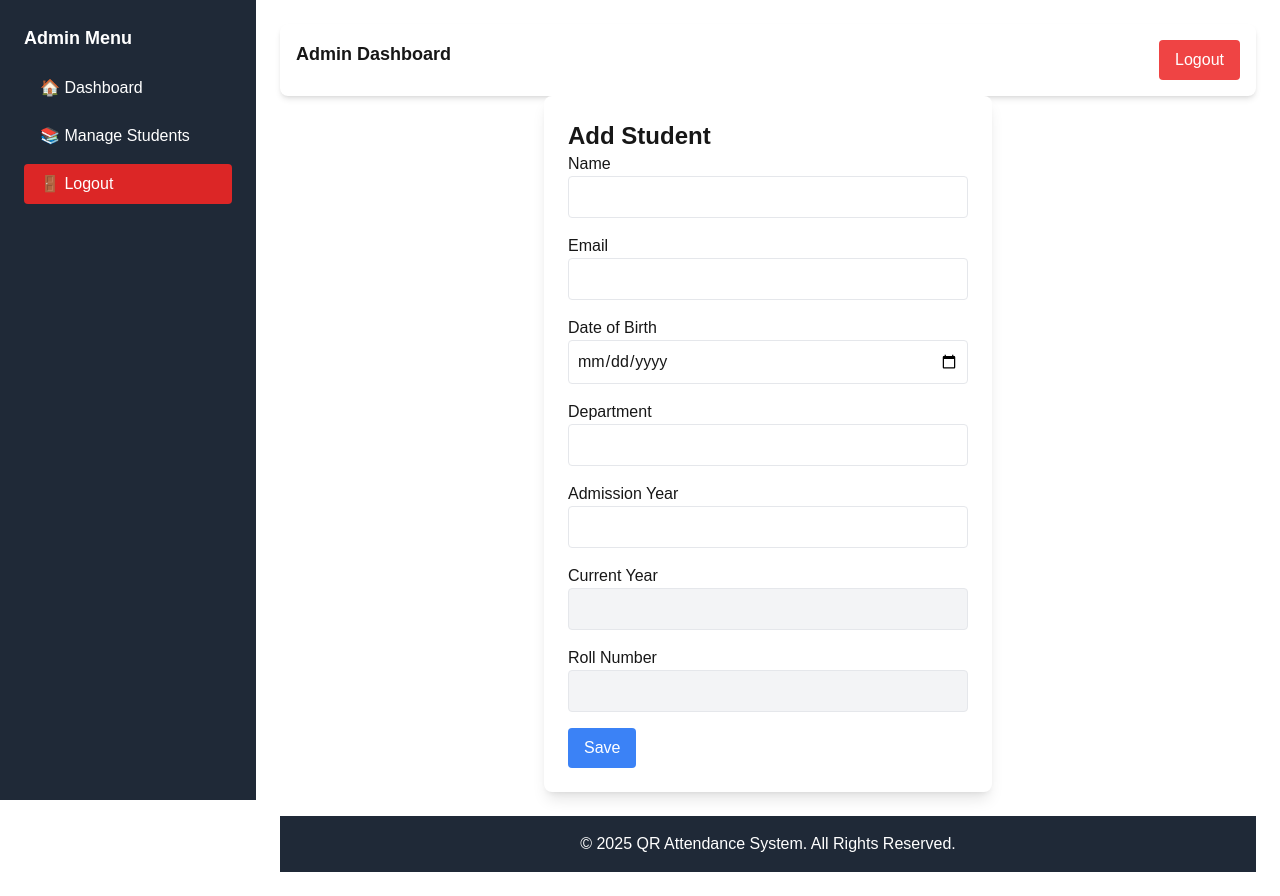
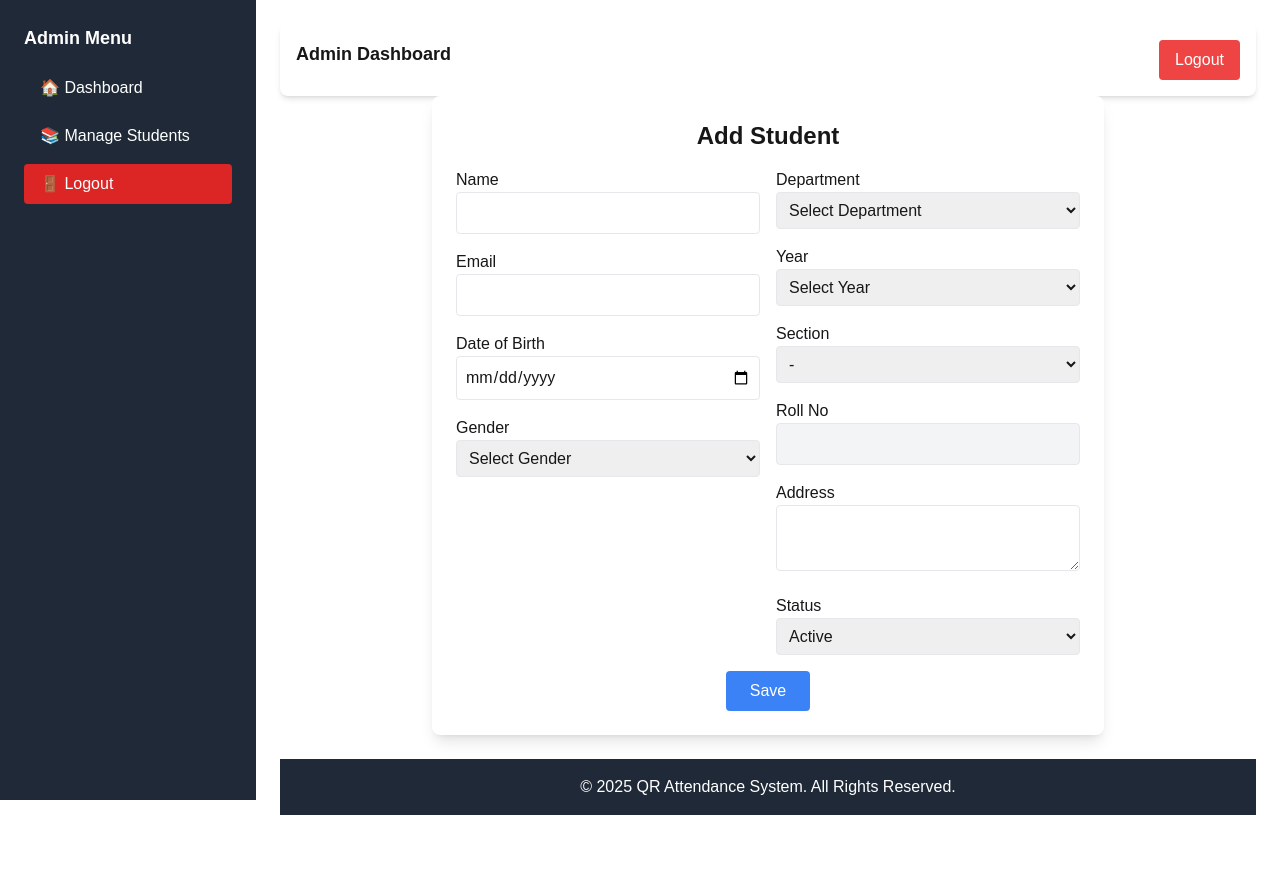
Before and after one commit to anupradeepr7/qr-attendance-system, a Next.js app: page /admin/students/add in a window 1280 px wide. After the commit the page ends 839 px from the top, so only its background shows below. Built offline with nearby package versions, Linux system fonts and the light colour scheme.

Commit message:
attendance marked by cam

```diff
--- a/package.json
+++ b/package.json
@@ -19,6 +19,7 @@
     "react": "^18.3.1",
     "react-dom": "^18.3.1",
     "react-firebase-hooks": "^5.1.1",
+    "react-icons": "^5.4.0",
     "react-qr-scanner": "^1.0.0-alpha.11"
   },
   "devDependencies": {
--- a/src/app/admin/students/add/page.js
+++ b/src/app/admin/students/add/page.js
@@ -1,5 +1,5 @@
 "use client";
-import { useState } from "react";
+import { useState, useEffect } from "react";
 import { collection, doc, setDoc } from "firebase/firestore";
 import { db } from "@/lib/firebase";
 import { useRouter } from "next/navigation";
@@ -11,52 +11,43 @@ export default function AddStudent() {
   const [name, setName] = useState("");
   const [email, setEmail] = useState("");
   const [dob, setDob] = useState("");
+  const [gender, setGender] = useState("");
   const [department, setDepartment] = useState("");
-  const [admissionYear, setAdmissionYear] = useState("");
+  const [year, setYear] = useState("");
+  const [section, setSection] = useState("");
+  const [address, setAddress] = useState("");
+  const [status, setStatus] = useState("Active");
   const [rollNo, setRollNo] = useState("");
-  const [currentYear, setCurrentYear] = useState("");
 
   const router = useRouter();
 
-  // Function to determine the student's current year of study
-  const calculateCurrentYear = () => {
-    if (admissionYear) {
-      const currentYear = new Date().getFullYear();
-      const yearDifference = currentYear - parseInt(admissionYear);
-
-      if (yearDifference === 0) setCurrentYear("1st Year");
-      else if (yearDifference === 1) setCurrentYear("2nd Year");
-      else if (yearDifference === 2) setCurrentYear("3rd Year");
-      else if (yearDifference >= 3) setCurrentYear("4th Year");
-      else setCurrentYear(""); // Invalid year case
+  // Function to generate roll number
+  useEffect(() => {
+    if (year && department) {
+      const currentYear = new Date().getFullYear().toString().slice(-2);
+      const deptCode = department.slice(0, 3).toUpperCase();
+      const randomNum = Math.floor(100 + Math.random() * 900); // Random 3-digit number
+      setRollNo(`${currentYear}${deptCode}${randomNum}`);
     }
-  };
-
-  // Function to generate Roll Number (YYDepartmentXXX)
-  const generateRollNo = () => {
-    if (admissionYear && department) {
-      const shortYear = admissionYear.slice(2, 4); // Get last two digits of the admission year
-      const randomNum = Math.floor(100 + Math.random() * 900); // Generate a 3-digit random number
-      setRollNo(`${shortYear}${department}${randomNum}`);
-    }
-  };
+  }, [year, department]);
 
   const handleSubmit = async (e) => {
     e.preventDefault();
 
     const studentData = {
+      email, // Store email inside the document
+      rollNo,
       name,
-      email,
+      gender,
       dob,
       department,
-      admissionYear,
-      currentYear,
-      rollNo,
+      year,
+      section,
+      address,
+      status,
     };
 
-    // Store student data in Firestore using email as document ID
     await setDoc(doc(db, "students", email), studentData);
-
     router.push("/admin/students");
   };
 
@@ -65,48 +56,72 @@ export default function AddStudent() {
       <Sidebar />
       <div className="flex-1 p-6">
         <Header />
-        <div className="bg-white p-6 rounded-lg shadow-lg max-w-md mx-auto">
-          <h1 className="text-2xl font-bold">Add Student</h1>
-          <form onSubmit={handleSubmit} className="space-y-4">
+        <div className="bg-white p-6 rounded-lg shadow-lg max-w-2xl mx-auto">
+          <h1 className="text-2xl font-bold text-center">Add Student</h1>
+          <form onSubmit={handleSubmit} className="grid grid-cols-2 gap-4 mt-4">
+            {/* Left Column */}
             <div>
               <label className="block">Name</label>
               <input type="text" className="w-full p-2 border rounded" value={name} onChange={(e) => setName(e.target.value)} required />
+
+              <label className="block mt-4">Email</label>
+              <input type="email" className="w-full p-2 border rounded" value={email} onChange={(e) => setEmail(e.target.value)} required />
+
+              <label className="block mt-4">Date of Birth</label>
+              <input type="date" className="w-full p-2 border rounded" value={dob} onChange={(e) => setDob(e.target.value)} required />
+
+              <label className="block mt-4">Gender</label>
+              <select className="w-full p-2 border rounded" value={gender} onChange={(e) => setGender(e.target.value)} required>
+                <option value="">Select Gender</option>
+                <option value="M">Male</option>
+                <option value="F">Female</option>
+              </select>
             </div>
-            <div>
-              <label className="block">Email</label>
-              <input type="email" className="w-full p-2 border rounded" value={email} onChange={(e) => setEmail(e.target.value)} required />
-            </div>
-            <div>
-              <label className="block">Date of Birth</label>
-              <input type="date" className="w-full p-2 border rounded" value={dob} onChange={(e) => setDob(e.target.value)} required />
-            </div>
+
+            {/* Right Column */}
             <div>
               <label className="block">Department</label>
-              <input type="text" className="w-full p-2 border rounded" value={department} onChange={(e) => setDepartment(e.target.value)} required />
+              <select className="w-full p-2 border rounded" value={department} onChange={(e) => setDepartment(e.target.value)} required>
+                <option value="">Select Department</option>
+                <option value="Msccs">M.Sc Computer Science</option>
+                <option value="Btech">B.Tech</option>
+                <option value="Bscit">B.Sc IT</option>
+              </select>
+
+              <label className="block mt-4">Year</label>
+              <select className="w-full p-2 border rounded" value={year} onChange={(e) => setYear(e.target.value)} required>
+                <option value="">Select Year</option>
+                <option value="I">I</option>
+                <option value="II">II</option>
+                <option value="III">III</option>
+                <option value="IV">IV</option>
+              </select>
+
+              <label className="block mt-4">Section</label>
+              <select className="w-full p-2 border rounded" value={section} onChange={(e) => setSection(e.target.value)} required>
+                <option value="-">-</option>
+                <option value="A">A</option>
+                <option value="B">B</option>
+                <option value="C">C</option>
+              </select>
+
+              <label className="block mt-4">Roll No</label>
+              <input type="text" className="w-full p-2 border rounded bg-gray-100" value={rollNo} readOnly />
+
+              <label className="block mt-4">Address</label>
+              <textarea className="w-full p-2 border rounded" value={address} onChange={(e) => setAddress(e.target.value)} required />
+
+              <label className="block mt-4">Status</label>
+              <select className="w-full p-2 border rounded" value={status} onChange={(e) => setStatus(e.target.value)} required>
+                <option value="Active">Active</option>
+                <option value="Inactive">Inactive</option>
+              </select>
             </div>
-            <div>
-              <label className="block">Admission Year</label>
-              <input
-                type="text"
-                className="w-full p-2 border rounded"
-                value={admissionYear}
-                onChange={(e) => setAdmissionYear(e.target.value)}
-                required
-                onBlur={() => {
-                  generateRollNo();
-                  calculateCurrentYear();
-                }}
-              />
+
+            {/* Submit Button (Full Width) */}
+            <div className="col-span-2 text-center">
+              <button type="submit" className="bg-blue-500 text-white px-6 py-2 rounded">Save</button>
             </div>
-            <div>
-              <label className="block">Current Year</label>
-              <input type="text" className="w-full p-2 border rounded bg-gray-100" value={currentYear} readOnly required />
-            </div>
-            <div>
-              <label className="block">Roll Number</label>
-              <input type="text" className="w-full p-2 border rounded bg-gray-100" value={rollNo} readOnly required />
-            </div>
-            <button type="submit" className="bg-blue-500 text-white px-4 py-2 rounded">Save</button>
           </form>
         </div>
         <Footer />
--- a/src/app/providers.js
+++ /dev/null
@@ -1,6 +0,0 @@
-"use client";
-import { SessionProvider } from "next-auth/react";
-
-export default function Providers({ children }) {
-  return <SessionProvider>{children}</SessionProvider>;
-}
```
Also changed, not shown: src/app/page.js (+41 -38 lines), src/app/student/attendance/page.js (+81 -50 lines), 2 other files (tests, documents, lock files or other folders).
